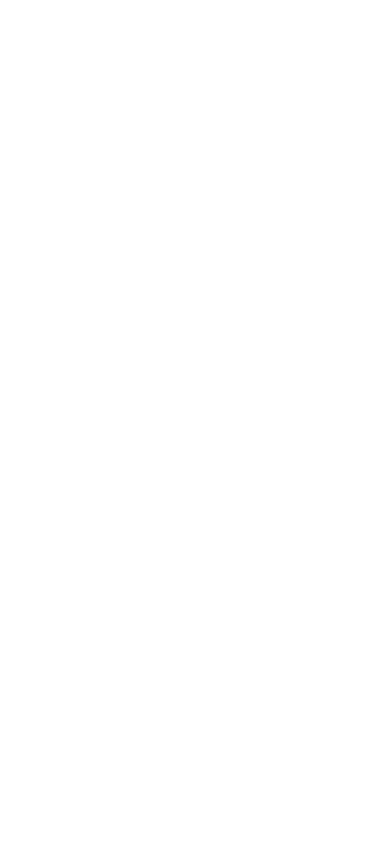
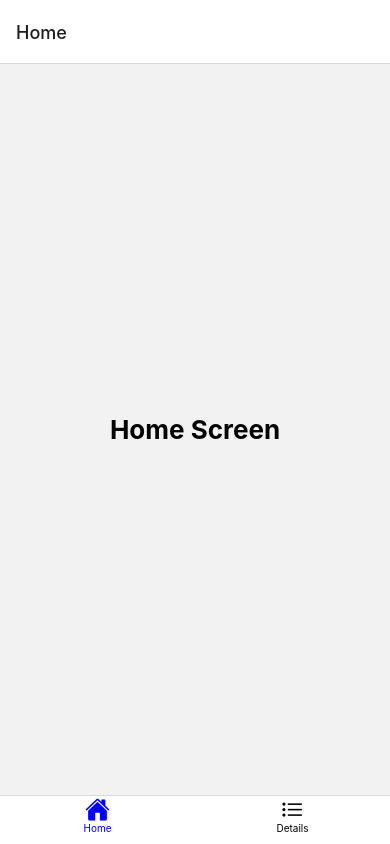
Before and after one commit to peksinsara/aqi-monitoring-mobile, a React Native app: screen / in a window 390 px wide. Built offline with nearby package versions, Linux system fonts and the light colour scheme.

Commit message:
navigation bar full functionality added

```diff
--- a/navigation/MainContainer.js
+++ b/navigation/MainContainer.js
@@ -1,10 +1,53 @@
 import * as React from 'react';
-import {View} from 'react-native';
+import { NavigationContainer } from '@react-navigation/native';
+import { createBottomTabNavigator } from '@react-navigation/bottom-tabs';
+import Ionicons from 'react-native-vector-icons/Ionicons';
 
+// Screens
+import HomeScreen from './screens/HomeScreen';
+import DetailsScreen from './screens/DetailsScreen';
 
+//Screen names
+const homeName = "Home";
+const detailsName = "Details";
 
-export default function MainContainer(){
-    return(
-        <View></View>
-    )
+const Tab = createBottomTabNavigator();
+
+function MainContainer() {
+  return (
+    <NavigationContainer>
+      <Tab.Navigator
+        initialRouteName={homeName}
+        screenOptions={({ route }) => ({
+          tabBarIcon: ({ focused, color, size }) => {
+            let iconName;
+            let rn = route.name;
+
+            if (rn === homeName) {
+              iconName = focused ? 'home' : 'home-outline';
+
+            } else if (rn === detailsName) {
+              iconName = focused ? 'list' : 'list-outline';
+
+            }
+
+            // You can return any component that you like here!
+            return <Ionicons name={iconName} size={size} color={color} />;
+          },
+        })}
+        tabBarOptions={{
+          activeTintColor: 'blue',
+          inactiveTintColor: 'black',
+          labelStyle: { paddingBottom: 10, fontSize: 10 },
+          style: { padding: 10, height: 80}
+        }}>
+
+        <Tab.Screen name={homeName} component={HomeScreen} />
+        <Tab.Screen name={detailsName} component={DetailsScreen} />
+
+      </Tab.Navigator>
+    </NavigationContainer>
+  );
 }
+
+export default MainContainer;
```
Also changed, not shown: package.json (+8 -1 lines), 1 other file (tests, documents, lock files or other folders).
